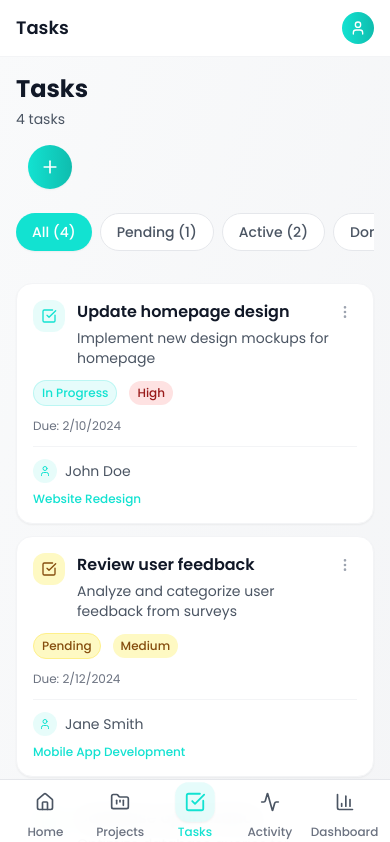
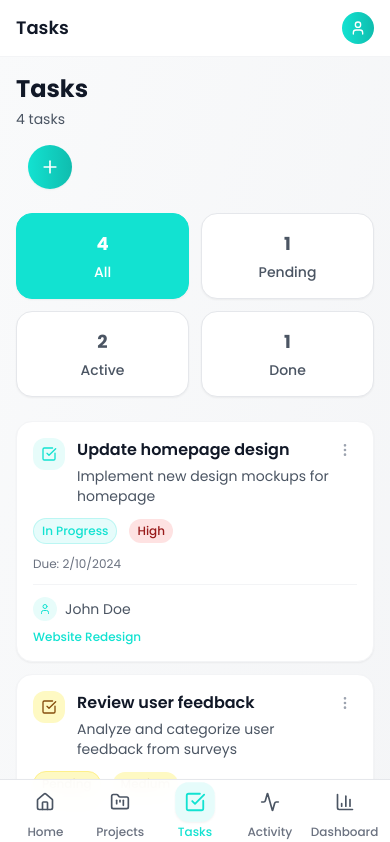
Before and after one commit to devxankit/Project-flow, a React (Vite) app in the folder frontend/: page /tasks in a window 390 px wide. Shown: the top 842 px of the page. Built offline with nearby package versions, Linux system fonts and the light colour scheme.

Commit message:
check point

```diff
--- a/frontend/src/pages/Activity.jsx
+++ b/frontend/src/pages/Activity.jsx
@@ -125,9 +125,9 @@ const ActivityPage = () => {
             </div>
           </div>
 
-          {/* Responsive Filter Tabs */}
-          <div className="mb-6 md:mb-8">
-            <div className="flex gap-2 overflow-x-auto pb-2 md:pb-0 md:flex-wrap">
+          {/* Mobile Filter Tabs - Tiles Layout */}
+          <div className="md:hidden mb-6">
+            <div className="grid grid-cols-2 gap-3">
               {[
                 { key: 'all', label: 'All', count: activities.length },
                 { key: 'task_completed', label: 'Done', count: activities.filter(a => a.type === 'task_completed').length },
@@ -138,7 +138,35 @@ const ActivityPage = () => {
                 <button
                   key={key}
                   onClick={() => setFilter(key)}
-                  className={`px-4 py-2 rounded-full md:rounded-lg text-sm font-medium whitespace-nowrap transition-all ${
+                  className={`p-4 rounded-2xl shadow-sm border transition-all ${
+                    filter === key
+                      ? 'bg-primary text-white border-primary shadow-md'
+                      : 'bg-white text-gray-600 border-gray-200 active:scale-95'
+                  }`}
+                >
+                  <div className="flex flex-col items-center space-y-1">
+                    <span className="text-lg font-bold">{count}</span>
+                    <span className="text-sm font-medium">{label}</span>
+                  </div>
+                </button>
+              ))}
+            </div>
+          </div>
+
+          {/* Desktop Filter Tabs - Website Layout */}
+          <div className="hidden md:block mb-8">
+            <div className="flex gap-2 flex-wrap">
+              {[
+                { key: 'all', label: 'All', count: activities.length },
+                { key: 'task_completed', label: 'Done', count: activities.filter(a => a.type === 'task_completed').length },
+                { key: 'project_created', label: 'Projects', count: activities.filter(a => a.type === 'project_created').length },
+                { key: 'comment_added', label: 'Comments', count: activities.filter(a => a.type === 'comment_added').length },
+                { key: 'task_assigned', label: 'Tasks', count: activities.filter(a => a.type === 'task_assigned').length }
+              ].map(({ key, label, count }) => (
+                <button
+                  key={key}
+                  onClick={() => setFilter(key)}
+                  className={`px-4 py-2 rounded-lg text-sm font-medium whitespace-nowrap transition-all ${
                     filter === key
                       ? 'bg-primary text-white shadow-sm'
                       : 'bg-white text-gray-600 border border-gray-200 hover:bg-gray-50'
--- a/frontend/src/pages/Tasks.jsx
+++ b/frontend/src/pages/Tasks.jsx
@@ -96,9 +96,9 @@ const Tasks = () => {
             </div>
           </div>
 
-          {/* Responsive Filter Tabs */}
-          <div className="mb-6 md:mb-8">
-            <div className="flex gap-2 overflow-x-auto pb-2 md:pb-0 md:flex-wrap">
+          {/* Mobile Filter Tabs - Tiles Layout */}
+          <div className="md:hidden mb-6">
+            <div className="grid grid-cols-2 gap-3">
               {[
                 { key: 'all', label: 'All', count: tasks.length },
                 { key: 'pending', label: 'Pending', count: tasks.filter(t => t.status === 'Pending').length },
@@ -108,7 +108,34 @@ const Tasks = () => {
                 <button
                   key={key}
                   onClick={() => setFilter(key)}
-                  className={`px-4 py-2 rounded-full md:rounded-lg text-sm font-medium whitespace-nowrap transition-all ${
+                  className={`p-4 rounded-2xl shadow-sm border transition-all ${
+                    filter === key
+                      ? 'bg-primary text-white border-primary shadow-md'
+                      : 'bg-white text-gray-600 border-gray-200 active:scale-95'
+                  }`}
+                >
+                  <div className="flex flex-col items-center space-y-1">
+                    <span className="text-lg font-bold">{count}</span>
+                    <span className="text-sm font-medium">{label}</span>
+                  </div>
+                </button>
+              ))}
+            </div>
+          </div>
+
+          {/* Desktop Filter Tabs - Website Layout */}
+          <div className="hidden md:block mb-8">
+            <div className="flex gap-2 flex-wrap">
+              {[
+                { key: 'all', label: 'All', count: tasks.length },
+                { key: 'pending', label: 'Pending', count: tasks.filter(t => t.status === 'Pending').length },
+                { key: 'in progress', label: 'Active', count: tasks.filter(t => t.status === 'In Progress').length },
+                { key: 'completed', label: 'Done', count: tasks.filter(t => t.status === 'Completed').length }
+              ].map(({ key, label, count }) => (
+                <button
+                  key={key}
+                  onClick={() => setFilter(key)}
+                  className={`px-4 py-2 rounded-lg text-sm font-medium whitespace-nowrap transition-all ${
                     filter === key
                       ? 'bg-primary text-white shadow-sm'
                       : 'bg-white text-gray-600 border border-gray-200 hover:bg-gray-50'
```
